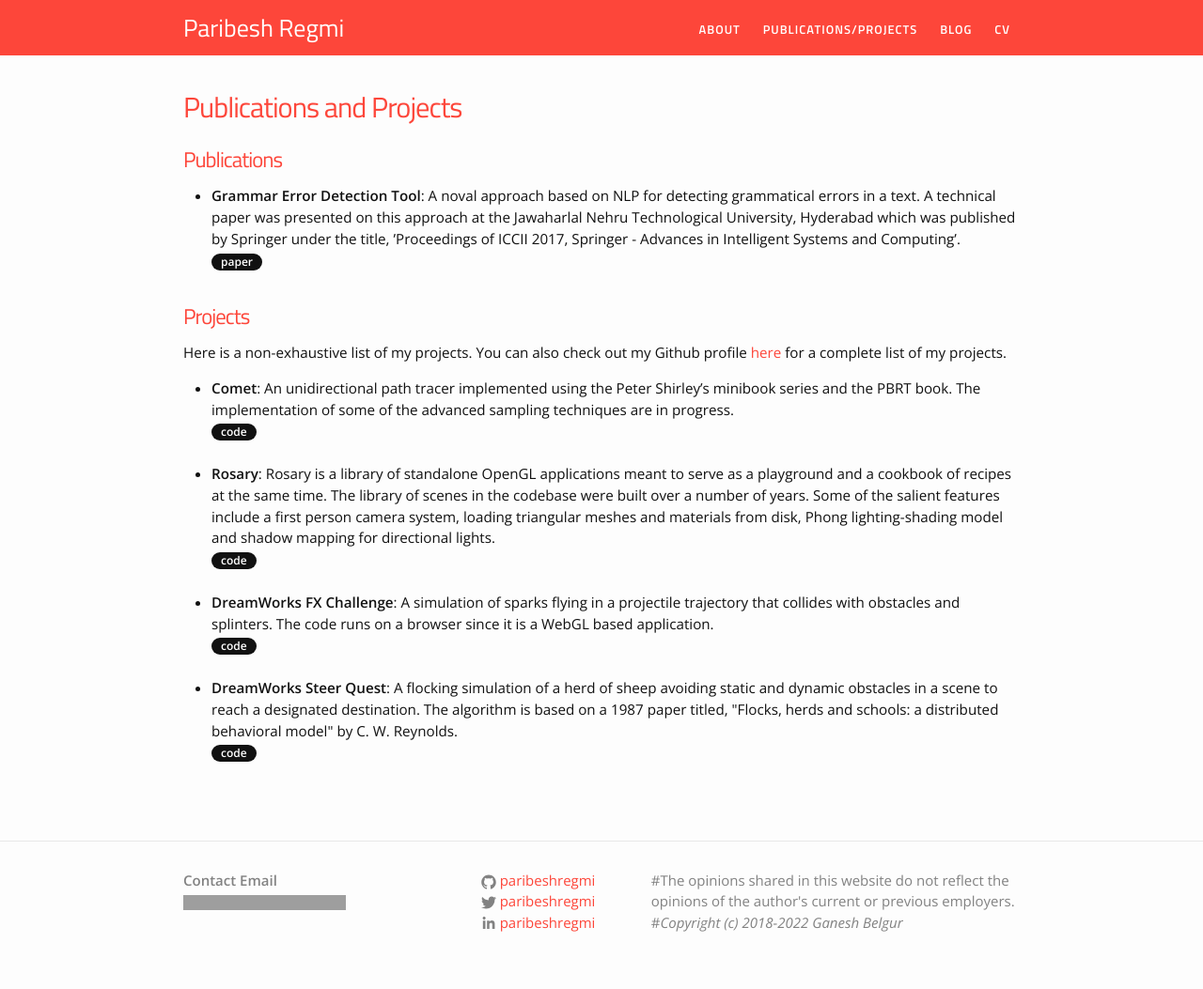
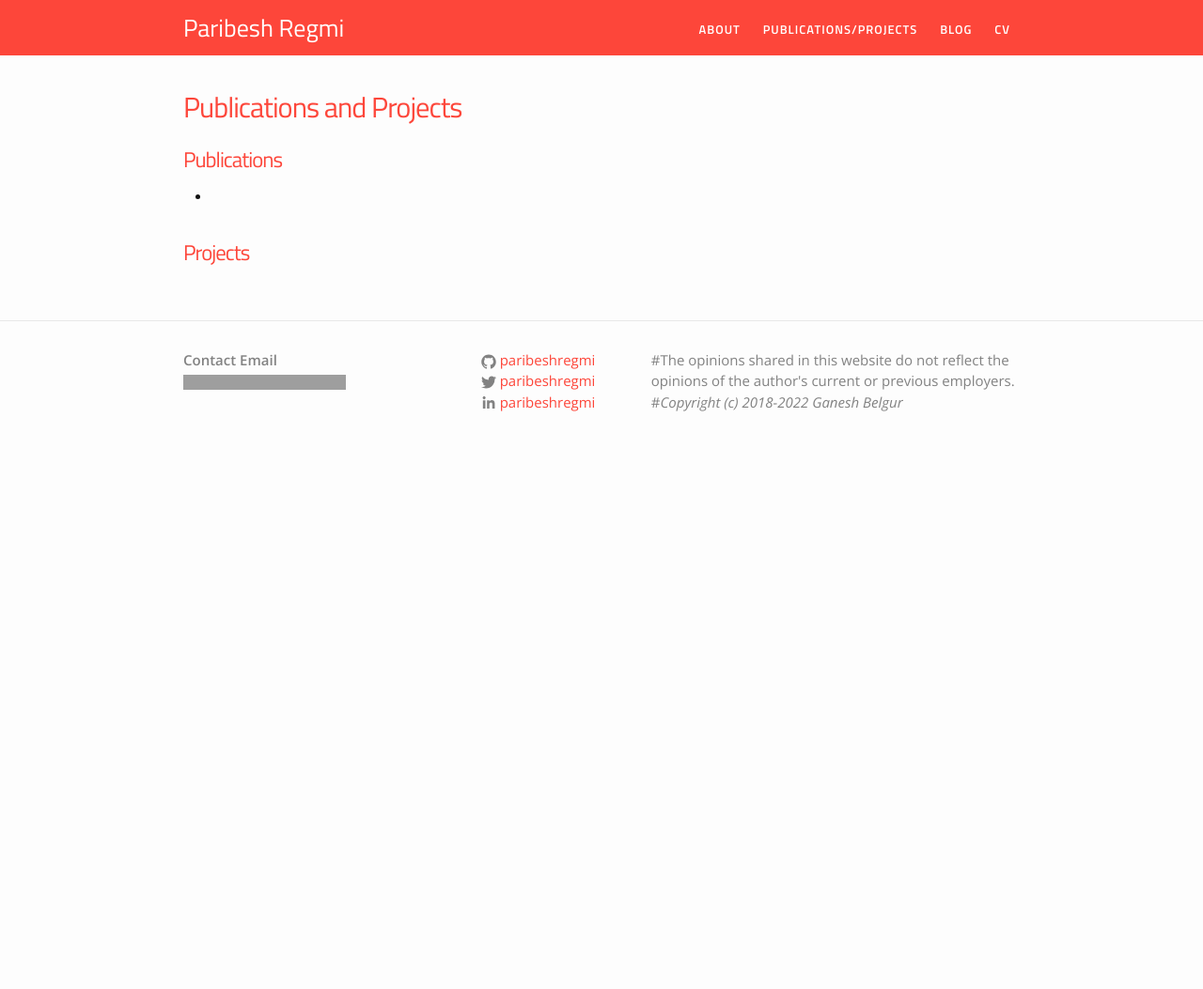
Before and after one commit to paribeshregmi/paribeshregmi.github.io, a Jekyll site: the page built from assets/pages/publications-projects.markdown, in a window 1280 px wide. Shown: the whole page at 94% size. Built offline with Jekyll 4.4.1, drawn with Linux system fonts in a browser that asks for light colours; after the commit the page ends 900 px from its top, so only the background shows below that; grey boxes are pictures that could not be loaded.

Commit message:
Update publications-projects.markdown

```diff
--- a/assets/pages/publications-projects.markdown
+++ b/assets/pages/publications-projects.markdown
@@ -8,25 +8,13 @@ permalink: /publications-projects/
 
 <ul>
 	<li>
-		<b>Grammar Error Detection Tool</b>:  A noval approach based on NLP for detecting grammatical errors in a text. A technical paper was presented on this approach at the Jawaharlal Nehru Technological University, Hyderabad which was published by Springer under the title, ’Proceedings of ICCII 2017, Springer - Advances in Intelligent Systems and Computing’.<br><a href="https://link.springer.com/chapter/10.1007/978-981-10-8228-3_5"><div class="color-button">paper</div></a>
+
 	</li><br>
 </ul>
 
 <h1 class="post-title">Projects</h1>
 
-Here is a non-exhaustive list of my projects. You can also check out my Github profile <a href="https://github.com/ganeshbelgur">here</a> for a complete list of my projects.
+
 
 <ul>
-	<li>
-		<b>Comet</b>: An unidirectional path tracer implemented using the Peter Shirley’s minibook series and the PBRT book. The implementation of some of the advanced sampling techniques are in progress.<br><a href="https://github.com/ganeshbelgur/comet"><div class="color-button">code</div></a>
-	</li><br>
-	<li>
-		<b>Rosary</b>: Rosary is a library of standalone OpenGL applications meant to serve as a playground and a cookbook of recipes at the same time. The library of scenes in the codebase were built over a number of years. Some of the salient features include a first person camera system, loading triangular meshes and materials from disk, Phong lighting-shading model and shadow mapping for directional lights.<br><a href="https://github.com/ganeshbelgur/rosary"><div class="color-button">code</div></a>
-	</li><br>
-	<li>
-		<b>DreamWorks FX Challenge</b>: A simulation of sparks flying in a projectile trajectory that collides with obstacles and splinters. The code runs on a browser since it is a WebGL based application.<br><a href="https://github.com/ganeshbelgur/dreamworks-sparks"><div class="color-button">code</div></a>
-	</li><br>
-	<li>
-		<b>DreamWorks Steer Quest</b>:  A flocking simulation of a herd of sheep avoiding static and dynamic obstacles in a scene to reach a designated destination. The algorithm is based on a 1987 paper titled, "Flocks, herds and schools: a distributed behavioral model" by C. W. Reynolds.<br><a href="https://github.com/ganeshbelgur/dreamworks-flocking"><div class="color-button">code</div></a>
-	</li><br>
 </ul>
```
